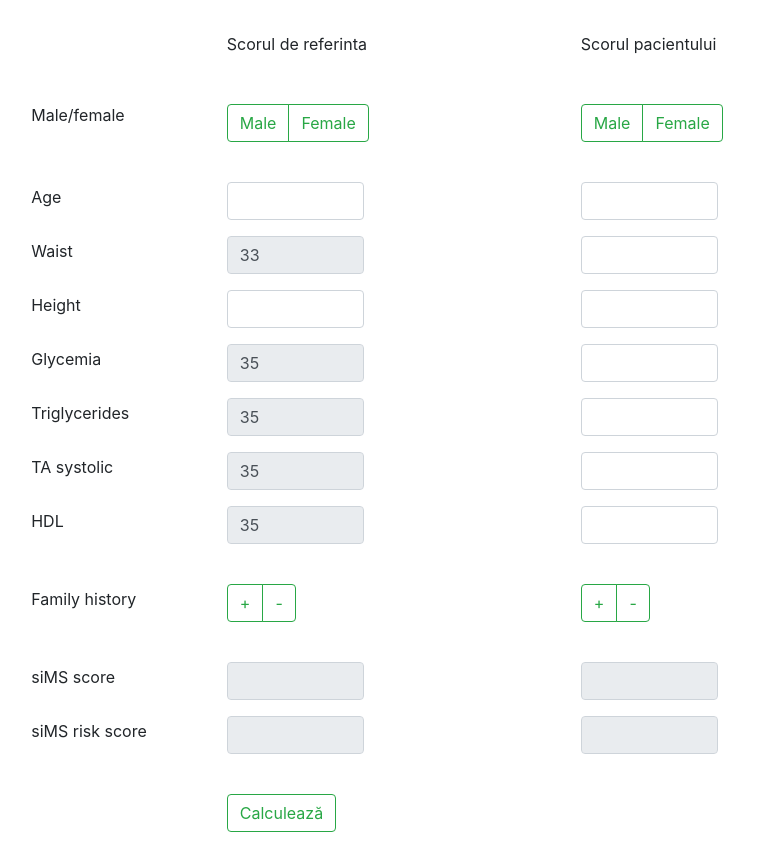
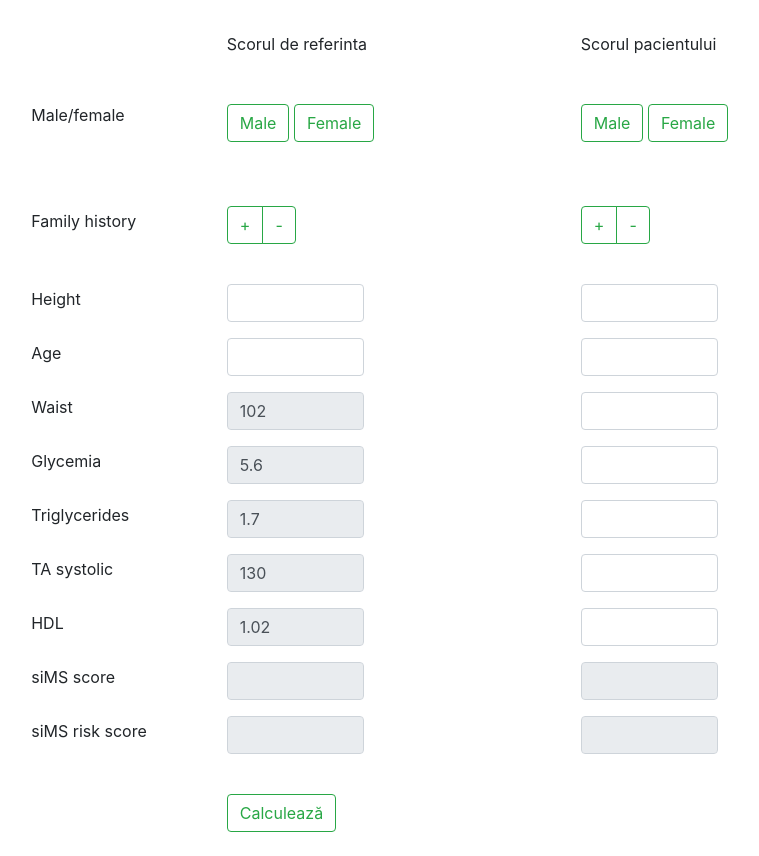
Before and after one commit to tkulcsar97/monitor_diabet, a Django app: page /siMS.htm in a window 1280 px wide. Shown: the part 96-952 px from the top of the page, without its empty margins (197-956 px from the left). Run offline with Django 3.2, Linux system fonts and the light colour scheme; some libraries are stand-ins or nearby versions.

Commit message:
adaugarea calculatorului siMS

```diff
--- a/mysite/static/js/script_siMS.js
+++ b/mysite/static/js/script_siMS.js
@@ -0,0 +1,133 @@
+var gender=age=waist=height=glycemia=triglycerides=TA_systolic=hdl=family=null;
+
+//events
+
+//1. clicked button from the second male/female buttons + change values for waist/hdl
+$(document).ready(function(){
+    $("#male_female_buttons2 :input").change(function() {
+     document.getElementById(this.id+"_ref").click();
+
+    changeHdlAndWaist(this.id);
+    });
+});
+
+//2. change waist/hdl (value) if user clicks on first male/female buttons
+$(document).ready(function(){
+    $("#male_female_buttons1 :input").change(function() {
+    changeHdlAndWaist(this.id);
+    });
+});
+
+//3. same as "1" but for family history + change values for family
+$(document).ready(function(){
+    $("#family_buttons2 :input").change(function() {
+     document.getElementById("scor_ref_"+this.id).click();
+    changeFamily(this.id);
+    });
+});
+
+//4. change family (value) if user clicks on first family buttons
+$(document).ready(function(){
+    $("#family_buttons1 :input").change(function() {
+    changeFamily(this.id);
+    });
+});
+
+document.getElementById("age2").addEventListener("change", function(){
+  document.getElementById("age1").value = this.value;
+});
+
+document.getElementById("height2").addEventListener("change", function(){
+  document.getElementById("height1").value = this.value;
+});
+
+
+
+function changeHdlAndWaist(id)
+{
+	 if(id=="scor_male" || id=="scor_male_ref")
+	{
+		document.getElementById("waist1").value=102;
+		document.getElementById("hdl1").value=1.02;
+
+	}
+	if(id=="scor_female" || id=="scor_female_ref")
+	{
+		document.getElementById("waist1").value=88;
+		document.getElementById("hdl1").value=1.28;
+	}
+}
+
+function changeFamily(id)
+{
+	 if(id=="family+" || id=="scor_ref_family+")
+	{
+		family=1.2;
+	}
+	if(id=="family-" || id=="scor_ref_family-")
+	{
+		family=1;
+	}
+}
+
+function getValues(id)
+{
+	if(id==1)
+	{
+
+	 gender=document.getElementById("hdl1").value;
+	 age=document.getElementById("age1").value;
+	 waist=document.getElementById("waist1").value;
+	 height=document.getElementById("height1").value;
+	 glycemia=document.getElementById("glycemia1").value;
+	 triglycerides=document.getElementById("triglycerides1").value;
+	 TA_systolic=document.getElementById("TA_systolic1").value;
+	 hdl=document.getElementById("hdl1").value;
+	}
+
+	else if(id==2)
+	{
+	 gender=document.getElementById("hdl1").value; // checks if it's (male/female)
+	 age=document.getElementById("age2").value;
+	 waist=document.getElementById("waist2").value;
+	 height=document.getElementById("height2").value;
+	 glycemia=document.getElementById("glycemia2").value;
+	 triglycerides=document.getElementById("triglycerides2").value;
+	 TA_systolic=document.getElementById("TA_systolic2").value;
+	 hdl=document.getElementById("hdl2").value;
+	}
+}
+
+function sims_score(id)
+{
+   	getValues(id);
+
+	var result=((2*waist)/height) + glycemia/5.6 + triglycerides/1.7 + TA_systolic/130 - hdl/gender;
+	return result.toFixed(2);
+
+}
+
+function sims_risk_score(id)
+{
+	var result;
+	if(gender==1.02) result= sims_score(id) * (age/45) * family;
+		else if(gender==1.28) result= sims_score(id) * (age/50) * family;
+
+	return result.toFixed(2);
+}
+
+function Calculeaza()
+{
+var scor_ref_siMS=sims_score(1);
+document.getElementById("scor_ref_siMS").value=scor_ref_siMS;
+var scor_pacient_siMS=sims_score(2);
+document.getElementById("scor_pacient_siMS").value=scor_pacient_siMS;
+
+document.getElementById("scor_ref_siMS_risk").value=sims_risk_score(1);
+document.getElementById("scor_pacient_siMS_risk").value=sims_risk_score(2);
+
+if(scor_ref_siMS < scor_pacient_siMS)
+	document.getElementById("verdict").innerHTML = "Rezultat: Sindrom metabolic.";
+	else document.getElementById("verdict").innerHTML = "Rezultat: Sanatos.";
+
+}
--- a/mysite/templates/siMS.htm
+++ b/mysite/templates/siMS.htm
@@ -9,8 +9,6 @@
     <script type="text/javascript" src="{% static 'js/render(A).js' %}"></script>
     <script type="text/javascript" src="{% static 'js/jquery-3.3.1.js' %}"></script>
     <script type="text/javascript" src="{% static 'js/server_requests(A).js' %}"></script>
-
-    <script type="text/javascript" src="{% static 'js/script_siMS.js' %}"></script>
 
 
     <!-- Bootstrap CSS -->
@@ -75,7 +73,7 @@
                 padding:0 40px 0 40px;
               }
             </style>
-            <table>
+             <table>
               <tr>
                 <td>
                   <div class="form-group">
@@ -92,12 +90,12 @@
                   </div>
 
                   <div class="form-group">
-                    <div class="btn-group btn-group-toggle" data-toggle="buttons">
+                    <div class="btn-group-toggle" id="male_female_buttons1" data-toggle="buttons">
                       <label class="btn btn-outline-success my-2 my-sm-4">
-                      <input type="radio" name="options1" id="scor_ref_male" autocomplete="off"> Male
+                      <input  type="radio" name="options1" id="scor_male_ref" autocomplete="off"> Male
                       </label>
                       <label class="btn btn-outline-success my-2 my-sm-4">
-                     <input type="radio" name="options1" id="scor_ref_female" autocomplete="off"> Female
+                     <input type="radio" name="options1" id="scor_female_ref" autocomplete="off"> Female
                      </label>
                     </div>
                   </div>
@@ -109,14 +107,62 @@
                   </div>
 
                   <div class="form-group">
-                    <div class="btn-group btn-group-toggle" data-toggle="buttons">
+                    <div class="btn-group-toggle" id="male_female_buttons2" data-toggle="buttons">
                       <label class="btn btn-outline-success my-2 my-sm-4">
-                      <input type="radio" name="options2" id="scor_pacient_male" autocomplete="off"> Male
+                      <input type="radio" name="options2" id="scor_male" autocomplete="off"> Male
                       </label>
                       <label class="btn btn-outline-success my-2 my-sm-4">
-                     <input type="radio" name="options2" id="scor_pacient_female" autocomplete="off"> Female
+                     <input type="radio" name="options2" id="scor_female" autocomplete="off"> Female
                      </label>
                     </div>
+                  </div>
+                </td>
+              </tr>
+              <tr>
+                <td>
+                  <div class="form-group">
+                    <label> Family history </label>
+                  </div>
+                </td>
+                <td>
+                  <div class="form-group">
+                    <div class="btn-group btn-group-toggle" id="family_buttons1" data-toggle="buttons">
+                      <label class="btn btn-outline-success my-2 my-sm-4">
+                      <input type="radio" name="options3" id="scor_ref_family+" autocomplete="off"> +
+                      </label>
+                      <label class="btn btn-outline-success my-2 my-sm-4">
+                     <input type="radio" name="options3" id="scor_ref_family-" autocomplete="off"> -
+                     </label>
+                    </div>
+                  </div>
+                </td>
+                <td>
+                  <div class="form-group">
+                    <div class="btn-group btn-group-toggle" id="family_buttons2" data-toggle="buttons">
+                      <label class="btn btn-outline-success my-2 my-sm-4">
+                      <input type="radio" name="options4" id="family+" autocomplete="off"> +
+                      </label>
+                      <label class="btn btn-outline-success my-2 my-sm-4">
+                     <input type="radio" name="options4" id="family-" autocomplete="off"> -
+                     </label>
+                    </div>
+                  </div>
+                </td>
+              </tr>
+              <tr>
+                <td>
+                  <div class="form-group">
+                    <label> Height </label>
+                  </div>
+                </td>
+                <td>
+                  <div class="form-group">
+                    <input type="number" class="form-control" id="height1" style="width:50%">
+                  </div>
+                </td>
+                <td>
+                  <div class="form-group">
+                    <input type="number" class="form-control" id="height2" style="width:50%">
                   </div>
                 </td>
               </tr>
@@ -145,7 +191,7 @@
                 </td>
                 <td>
                   <div class="form-group">
-                     <input type="number" class="form-control" id="waist1" value="33" readonly style="width:50%">
+                     <input type="number" class="form-control" id="waist1" value="102" readonly style="width:50%">
                   </div>
                 </td>
                 <td>
@@ -157,29 +203,12 @@
               <tr>
                 <td>
                   <div class="form-group">
-                    <label> Height </label>
-                  </div>
-                </td>
-                <td>
-                  <div class="form-group">
-                    <input type="number" class="form-control" id="height1" style="width:50%">
-                  </div>
-                </td>
-                <td>
-                  <div class="form-group">
-                    <input type="number" class="form-control" id="height2" style="width:50%">
-                  </div>
-                </td>
-              </tr>
-              <tr>
-                <td>
-                  <div class="form-group">
                     <label> Glycemia </label>
                   </div>
                 </td>
                 <td>
                   <div class="form-group">
-                     <input type="number" class="form-control" id="glycemia1" value="35" readonly style="width:50%">
+                     <input type="number" class="form-control" id="glycemia1" value="5.6" readonly style="width:50%">
                   </div>
                 </td>
                 <td>
@@ -196,7 +225,7 @@
                 </td>
                 <td>
                   <div class="form-group">
-                     <input type="number" class="form-control" id="triglycerides1" value="35" readonly style="width:50%">
+                     <input type="number" class="form-control" id="triglycerides1" value="1.7" readonly style="width:50%">
                   </div>
                 </td>
                 <td>
@@ -213,7 +242,7 @@
                 </td>
                 <td>
                   <div class="form-group">
-                     <input type="number" class="form-control" id="TA_systolic1" value="35" readonly style="width:50%">
+                     <input type="number" class="form-control" id="TA_systolic1" value="130" readonly style="width:50%">
                   </div>
                 </td>
                 <td>
@@ -230,44 +259,12 @@
                 </td>
                 <td>
                   <div class="form-group">
-                     <input type="number" class="form-control" id="hdl1" value="35" readonly style="width:50%">
+                     <input type="number" class="form-control" id="hdl1" value="1.02" readonly style="width:50%">
                   </div>
                 </td>
                 <td>
                   <div class="form-group">
                      <input type="number" class="form-control" id="hdl2" style="width:50%">
-                  </div>
-                </td>
-              </tr>
-
-              <tr>
-                <td>
-                  <div class="form-group">
-                    <label> Family history </label>
-                  </div>
-                </td>
-                <td>
-                  <div class="form-group">
-                    <div class="btn-group btn-group-toggle" data-toggle="buttons">
-                      <label class="btn btn-outline-success my-2 my-sm-4">
-                      <input type="radio" name="options3" id="scor_ref_family+" autocomplete="off"> +
-                      </label>
-                      <label class="btn btn-outline-success my-2 my-sm-4">
-                     <input type="radio" name="options3" id="scor_ref_family-" autocomplete="off"> -
-                     </label>
-                    </div>
-                  </div>
-                </td>
-                <td>
-                  <div class="form-group">
-                    <div class="btn-group btn-group-toggle" data-toggle="buttons">
-                      <label class="btn btn-outline-success my-2 my-sm-4">
-                      <input type="radio" name="options4" id="scor_pacient_family+" autocomplete="off"> +
-                      </label>
-                      <label class="btn btn-outline-success my-2 my-sm-4">
-                     <input type="radio" name="options4" id="scor_pacient_family-" autocomplete="off"> -
-                     </label>
-                    </div>
                   </div>
                 </td>
               </tr>
@@ -310,17 +307,20 @@
                 <td>
                <button type="button"  class="btn btn-outline-success my-2 my-sm-4"  class="form-group" onclick= "Calculeaza();">Calculează</button>
                 </td>
-                <td></td>
+                <td>
+                  <p id="verdict"></p>
+                </td>
               </tr>
             </table>
           </div>
         </div>
-
 
     <!-- Optional JavaScript -->
     <!-- jQuery first, then Popper.js, then Bootstrap JS -->
     <!--<script src="https://code.jquery.com/jquery-3.2.1.slim.min.js" integrity="sha384-KJ3o2DKtIkvYIK3UENzmM7KCkRr/rE9/Qpg6aAZGJwFDMVNA/GpGFF93hXpG5KkN" crossorigin="anonymous"></script>-->
     <script src="https://cdnjs.cloudflare.com/ajax/libs/popper.js/1.12.9/umd/popper.min.js" integrity="sha384-ApNbgh9B+Y1QKtv3Rn7W3mgPxhU9K/ScQsAP7hUibX39j7fakFPskvXusvfa0b4Q" crossorigin="anonymous"></script>
     <script src="https://maxcdn.bootstrapcdn.com/bootstrap/4.0.0/js/bootstrap.min.js" integrity="sha384-JZR6Spejh4U02d8jOt6vLEHfe/JQGiRRSQQxSfFWpi1MquVdAyjUar5+76PVCmYl" crossorigin="anonymous"></script>
+
+    <script type="text/javascript" src="{% static 'js/script_siMS.js' %}"></script>
   </body>
 </html>
```
